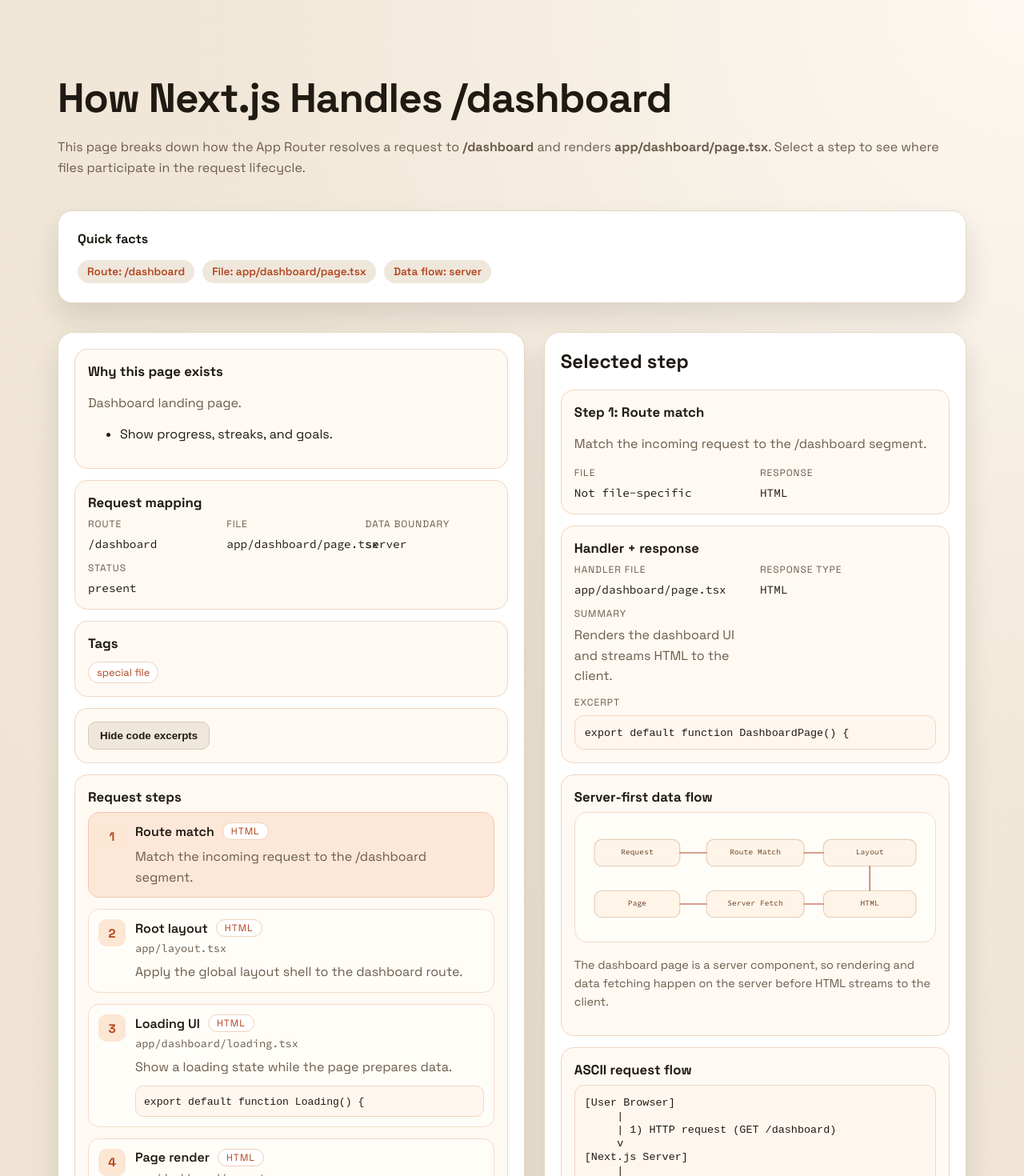
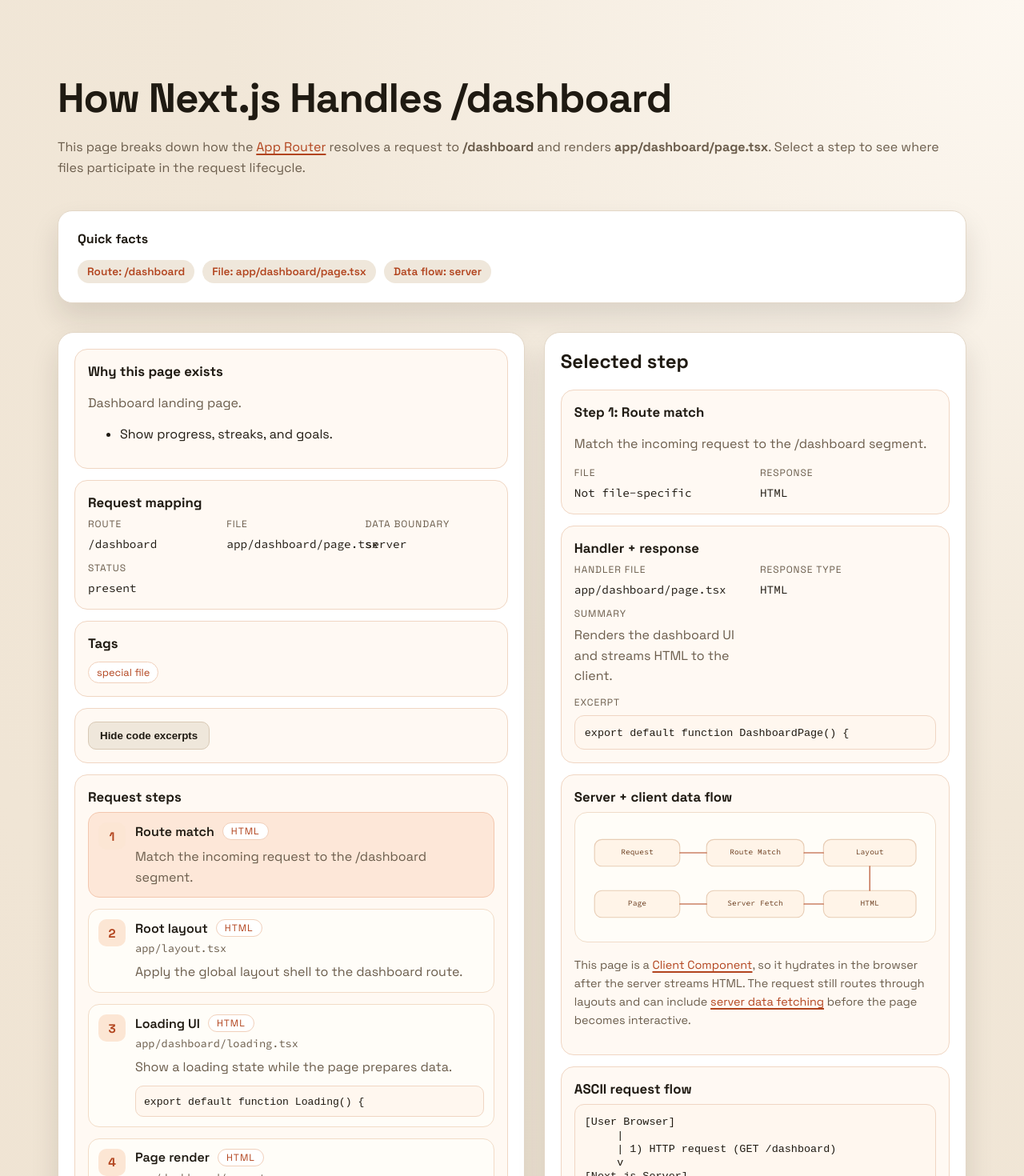
Before and after one commit to hexlianine/nexter, a Next.js app: page /dashboard in a window 1280 px wide. Shown: the top 1470 px of the page at 80% size. Built offline with nearby package versions, Linux system fonts and the light colour scheme.

Commit message:
feat: add links

```diff
--- a/app/dashboard/page.tsx
+++ b/app/dashboard/page.tsx
@@ -29,7 +29,11 @@
         <div>
           <h1>How Next.js Handles /dashboard</h1>
           <p>
-            This page breaks down how the App Router resolves a request to
+            This page breaks down how the{" "}
+            <a href="https://nextjs.org/docs/app" target="_blank" rel="noreferrer">
+              App Router
+            </a>{" "}
+            resolves a request to
             <strong> {dashboardNode.route ?? "/dashboard"}</strong> and renders
             <strong> {dashboardNode.filePath ?? "app/dashboard/page.tsx"}</strong>.
             Select a step to see where files participate in the request lifecycle.
@@ -40,7 +44,9 @@
           <div className="badges">
             <span className="badge">Route: {dashboardNode.route ?? "/dashboard"}</span>
             <span className="badge">File: {dashboardNode.filePath ?? "app/dashboard/page.tsx"}</span>
-            <span className="badge">Data flow: {dashboardNode.dataFlow ?? "server"}</span>
+            <span className="badge">
+              Data flow: {dashboardNode.dataFlow ?? "mixed (server + client)"}
+            </span>
           </div>
         </div>
       </section>
@@ -74,7 +80,7 @@
               <div>
                 <span className="mapping-label">Data boundary</span>
                 <span className="mapping-value">
-                  {dashboardNode.dataFlow ?? "Server component by default"}
+                  {dashboardNode.dataFlow ?? "Client boundary at page.tsx"}
                 </span>
               </div>
               <div>
@@ -217,7 +223,7 @@
           </div>
 
           <div className="detail-card">
-            <h3>Server-first data flow</h3>
+            <h3>Server + client data flow</h3>
             <svg viewBox="0 0 560 180" className="flow-chart" role="img" aria-label="Server data flow">
               <rect x="16" y="28" width="140" height="44" rx="12" />
               <text x="86" y="50">Request</text>
@@ -238,8 +244,24 @@
               <path d="M360 134 H392" />
             </svg>
             <p className="flow-hint">
-              The dashboard page is a server component, so rendering and data
-              fetching happen on the server before HTML streams to the client.
+              This page is a{" "}
+              <a
+                href="https://nextjs.org/docs/app/api-reference/directives/use-client"
+                target="_blank"
+                rel="noreferrer"
+              >
+                Client Component
+              </a>
+              , so it hydrates in the browser after the server streams HTML. The
+              request still routes through layouts and can include{" "}
+              <a
+                href="https://nextjs.org/docs/app/building-your-application/data-fetching"
+                target="_blank"
+                rel="noreferrer"
+              >
+                server data fetching
+              </a>{" "}
+              before the page becomes interactive.
             </p>
           </div>
           <div className="detail-card">
@@ -260,7 +282,7 @@
      v
 [User Browser]
      |
-     | 5) Hydration (if client boundary)
+     | 5) Hydration (client boundary)
      v
 [Interactive UI]`}</code>
             </pre>
--- a/app/globals.css
+++ b/app/globals.css
@@ -41,6 +41,25 @@
 p {
   line-height: 1.6;
   color: var(--muted);
+}
+
+a {
+  color: var(--accent-strong);
+  text-decoration: underline;
+  text-decoration-thickness: 2px;
+  text-underline-offset: 3px;
+  transition: color 0.2s ease, text-decoration-color 0.2s ease;
+}
+
+a:hover {
+  color: var(--accent);
+  text-decoration-color: var(--accent);
+}
+
+a:focus-visible {
+  outline: 2px solid var(--accent);
+  outline-offset: 2px;
+  border-radius: 4px;
 }
 
 .hero {
@@ -202,6 +221,42 @@
 
 .detail-panel h2 {
   margin-top: 0;
+}
+
+.selected-title {
+  display: flex;
+  align-items: center;
+  justify-content: space-between;
+  gap: 12px;
+}
+
+.selected-link {
+  width: 34px;
+  height: 34px;
+  display: grid;
+  place-items: center;
+  border-radius: 10px;
+  border: 1px solid #f0d6c3;
+  background: #fff4e8;
+  color: var(--accent-strong);
+  text-decoration: none;
+}
+
+.selected-link:hover {
+  background: #ffe7d6;
+  color: var(--accent);
+}
+
+.selected-link:focus-visible {
+  outline: 2px solid var(--accent);
+  outline-offset: 2px;
+}
+
+.selected-link svg {
+  width: 18px;
+  height: 18px;
+  stroke: currentColor;
+  fill: none;
 }
 
 .detail-card {
--- a/package.json
+++ b/package.json
@@ -14,6 +14,7 @@
   "license": "ISC",
   "type": "module",
   "dependencies": {
+    "lucide-react": "^0.577.0",
     "next": "^16.1.6",
     "react": "^19.2.4",
     "react-dom": "^19.2.4"
```
Also changed, not shown: app/page.tsx (+29 -4 lines), 1 other file (tests, documents, lock files or other folders).
